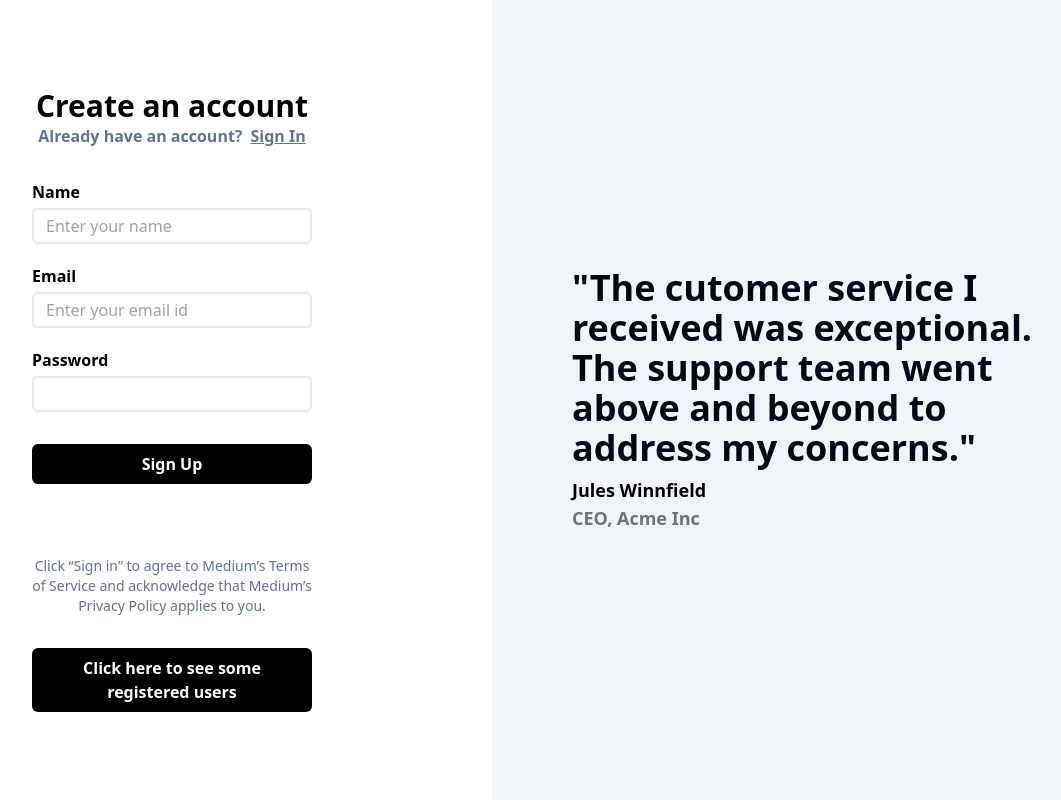
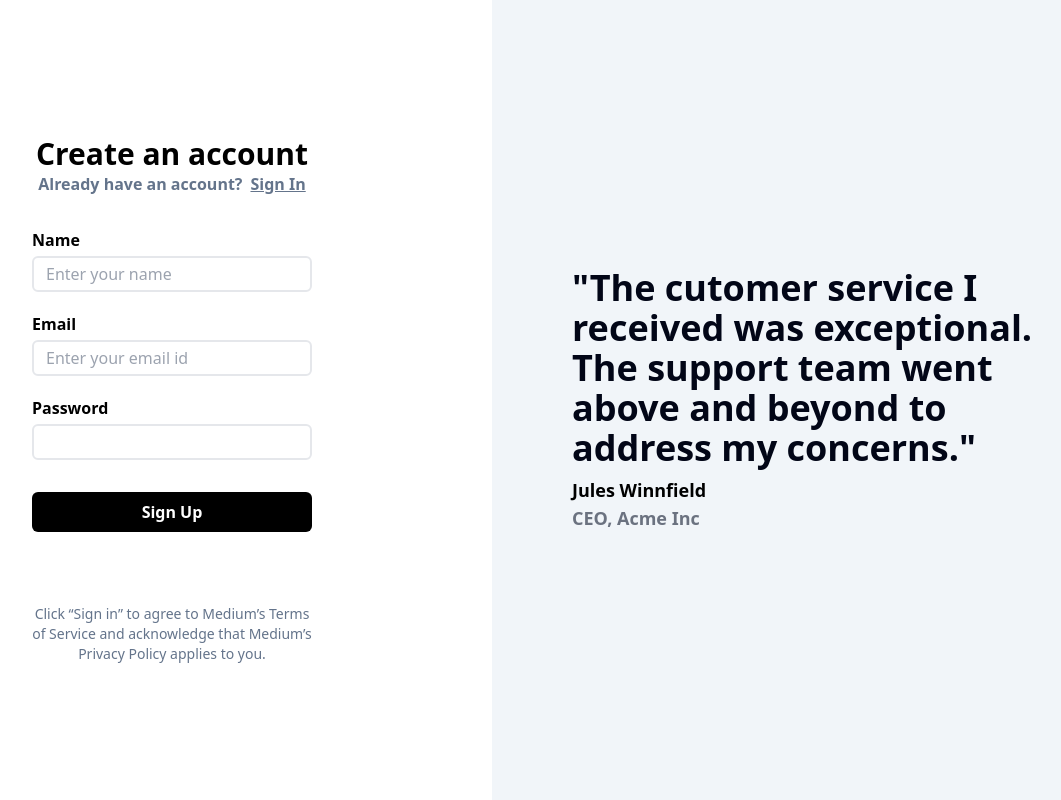
Before and after one commit to jiteshrajoriyaa/medium-blog, a React (Vite) app in the folder frontend/: page /signup in a window 1280 px wide. Shown: the whole page, without its empty margins (148-1209 px from the left). Built offline with nearby package versions, Linux system fonts and the light colour scheme.

Commit message:
removed vistor link

```diff
--- a/frontend/src/components/Auth.tsx
+++ b/frontend/src/components/Auth.tsx
@@ -88,7 +88,6 @@ export const Auth = ({type}: {type: "signup" | "signin"}) => {
           </svg>
             ):(type === "signup"? "Sign Up" : "Sign In")}</button>
         <div className="text-center text-slate-500	 text-sm pt-10 font-sm font-sans">Click “Sign in” to agree to Medium’s Terms of Service and acknowledge that Medium’s Privacy Policy applies to you.</div>
-        <Link className="bg-black hover:bg-gray-600 text-white p-2 font-sans rounded-md font-semibold  text-center" to={"/visit"}>Click here to see some registered users</Link>
     </div>
         </div>
 }
```
